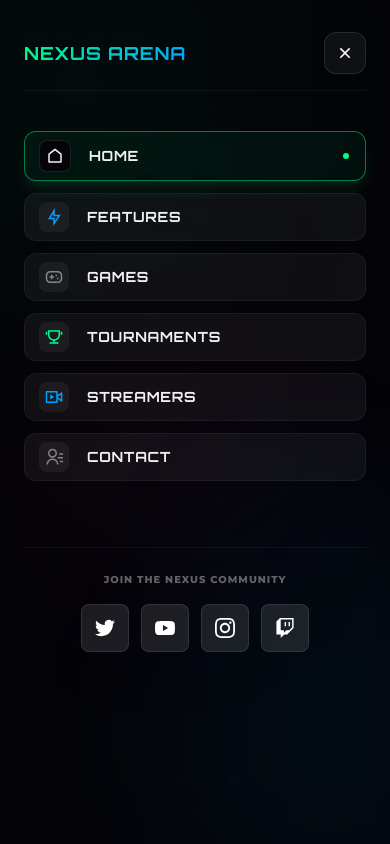
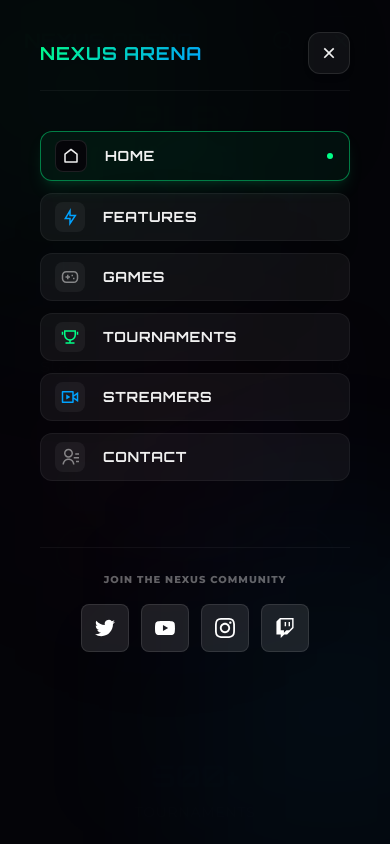
Before and after one commit to shubhamx599/nexusarena, a React (Vite) app: page / in a window 390 px wide. Both pictures are taken after a click on the button 341 px from the left and 41 px from the top of the page. Shown: the top 844 px of the page. Built offline with nearby package versions, Linux system fonts and the light colour scheme.

Commit message:
style: increase mobile menu horizontal padding and reduce max width to prevent screen edge touching

```diff
--- a/src/components/ui/MobileMenu.jsx
+++ b/src/components/ui/MobileMenu.jsx
@@ -70,7 +70,7 @@ const MobileMenu = ({
         animate={{ opacity: 1, scale: 1, y: 0 }}
         exit={{ opacity: 0, scale: 0.97, y: 15 }}
         transition={{ type: "spring", damping: 25, stiffness: 220 }}
-        className="relative z-10 w-full max-w-2xl mx-auto min-h-full px-6 pt-8 pb-36 flex flex-col justify-between gap-8 pointer-events-auto"
+        className="relative z-10 w-full max-w-lg mx-auto min-h-full px-10 pt-8 pb-36 flex flex-col justify-between gap-8 pointer-events-auto"
         onClick={(e) => {
           e.stopPropagation();
         }}
```
